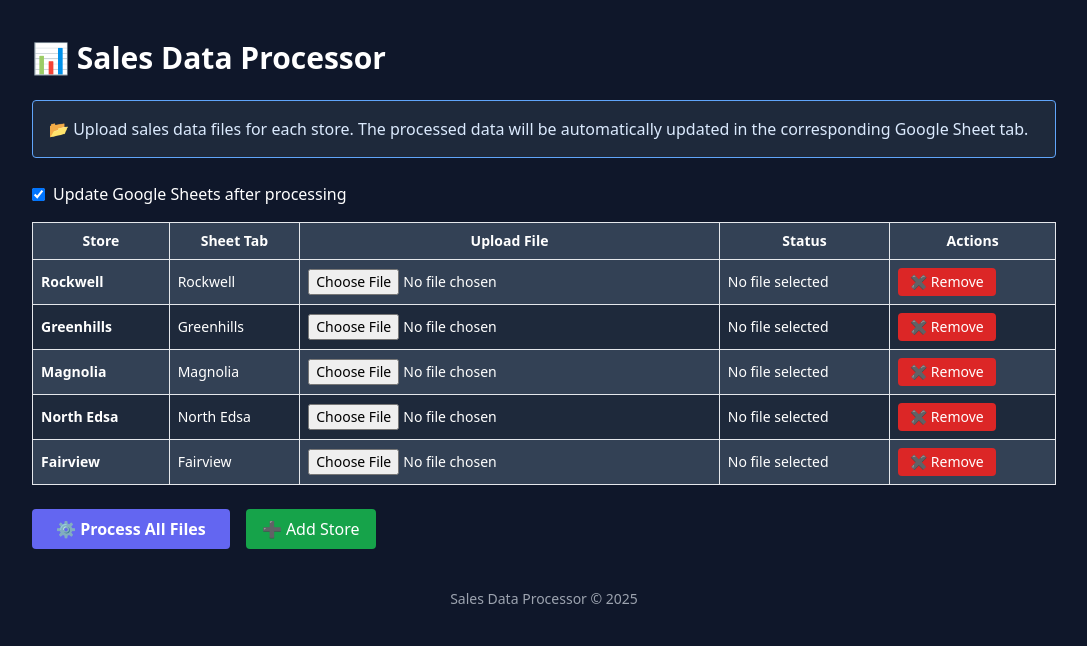
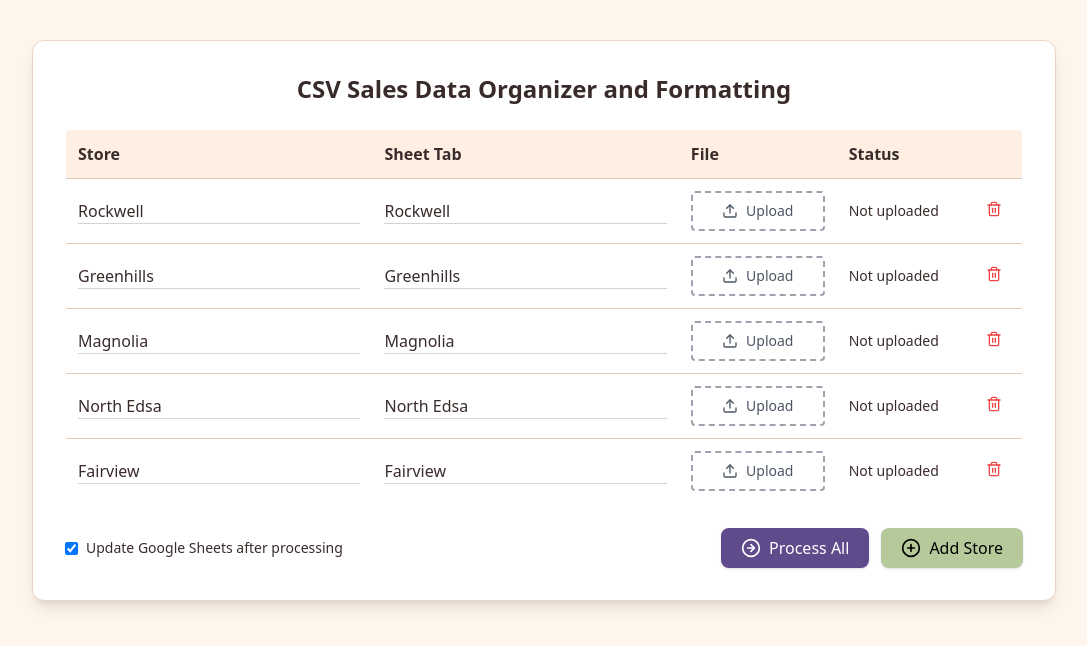
Before and after one commit to SpicyIcy00/DriveSalesTracker, a Next.js app: page / in a window 1280 px wide. Shown: the top 646 px of the page, without its empty margins (96-1183 px from the left). Built offline with nearby package versions, Linux system fonts and the light colour scheme.

Commit message:
🎨 Updated UI with warm theme and upload icon styling

```diff
--- a/package.json
+++ b/package.json
@@ -12,6 +12,7 @@
     "csv-parse": "^5.6.0",
     "formidable": "^3.5.2",
     "googleapis": "^148.0.0",
+    "lucide-react": "^0.486.0",
     "next": "13.4.19",
     "postcss": "^8.4.21",
     "react": "18.2.0",
--- a/pages/index.js
+++ b/pages/index.js
@@ -1,7 +1,5 @@
-// pages/index.js
-
 import React, { useState } from "react";
-import axios from "axios";
+import { Upload, PlusCircle, Trash2, ArrowRightCircle } from "lucide-react";
 
 const defaultStores = [
   { name: "Rockwell", tab: "Rockwell" },
@@ -12,128 +10,137 @@ const defaultStores = [
 ];
 
 export default function Home() {
-  const [stores, setStores] = useState(defaultStores);
-  const [statuses, setStatuses] = useState({});
-  const [autoUpdate, setAutoUpdate] = useState(true);
+  const [stores, setStores] = useState(defaultStores.map(store => ({ ...store, file: null, status: "Not uploaded" })));
+  const [updateSheets, setUpdateSheets] = useState(true);
 
-  const handleFileChange = (index, file) => {
-    const updated = [...stores];
-    updated[index].file = file;
-    setStores(updated);
-    setStatuses((prev) => ({ ...prev, [index]: "Ready" }));
+  const handleFileChange = (e, index) => {
+    const newStores = [...stores];
+    newStores[index].file = e.target.files[0];
+    newStores[index].status = "Ready to upload";
+    setStores(newStores);
   };
 
-  const processAll = async () => {
+  const handleProcess = async () => {
     for (let i = 0; i < stores.length; i++) {
       const store = stores[i];
       if (!store.file) continue;
+      const formData = new FormData();
+      formData.append("file", store.file);
+      formData.append("sheetTab", store.tab);
+      formData.append("update", updateSheets);
 
-      setStatuses((prev) => ({ ...prev, [i]: "Uploading..." }));
-      const formData = new FormData();
-      formData.append("store", store.name);
-      formData.append("file", store.file);
+      const res = await fetch("/api/upload", {
+        method: "POST",
+        body: formData,
+      });
 
-      try {
-        await axios.post("/api/upload", formData);
-        setStatuses((prev) => ({ ...prev, [i]: "✅ Success" }));
-      } catch (err) {
-        setStatuses((prev) => ({ ...prev, [i]: "❌ Failed" }));
-      }
+      const newStores = [...stores];
+      newStores[i].status = res.ok ? "Uploaded" : "Failed";
+      setStores(newStores);
     }
   };
 
-  const addStore = () => {
-    const name = prompt("Store name?");
-    const tab = prompt("Google Sheets tab name?");
-    if (name && tab) {
-      setStores([...stores, { name, tab }]);
-    }
+  const handleRemove = (index) => {
+    const newStores = stores.filter((_, i) => i !== index);
+    setStores(newStores);
   };
 
-  const deleteStore = (index) => {
-    const updated = [...stores];
-    updated.splice(index, 1);
-    setStores(updated);
-    const newStatuses = { ...statuses };
-    delete newStatuses[index];
-    setStatuses(newStatuses);
+  const handleAddStore = () => {
+    setStores([...stores, { name: "", tab: "", file: null, status: "Not uploaded" }]);
   };
 
   return (
-    <div className="min-h-screen bg-slate-900 text-white px-6 py-10">
-      <div className="max-w-5xl mx-auto">
-        <h1 className="text-3xl font-bold mb-6">📊 Sales Data Processor</h1>
+    <div className="min-h-screen bg-[#fef6ec] py-10 px-6 text-[#3a2b2b]">
+      <div className="max-w-5xl mx-auto bg-white border border-[#e9d5c9] rounded-xl shadow-lg p-8">
+        <h1 className="text-2xl font-bold text-center mb-6">CSV Sales Data Organizer and Formatting</h1>
 
-        <div className="bg-slate-800 border border-blue-400 text-blue-100 p-4 rounded mb-6">
-          📂 Upload sales data files for each store. The processed data will be automatically updated in the corresponding Google Sheet tab.
-        </div>
-
-        <label className="inline-flex items-center mb-4">
-          <input
-            type="checkbox"
-            checked={autoUpdate}
-            onChange={() => setAutoUpdate(!autoUpdate)}
-            className="mr-2"
-          />
-          Update Google Sheets after processing
-        </label>
-
-        <div className="overflow-x-auto">
-          <table className="min-w-full text-sm border border-slate-600">
-            <thead className="bg-slate-700">
-              <tr>
-                <th className="p-2 border">Store</th>
-                <th className="p-2 border">Sheet Tab</th>
-                <th className="p-2 border">Upload File</th>
-                <th className="p-2 border">Status</th>
-                <th className="p-2 border">Actions</th>
+        <table className="w-full border border-[#e5cab9] rounded overflow-hidden mb-6">
+          <thead>
+            <tr className="bg-[#fdf0e3] text-left">
+              <th className="p-3">Store</th>
+              <th className="p-3">Sheet Tab</th>
+              <th className="p-3">File</th>
+              <th className="p-3">Status</th>
+              <th className="p-3"></th>
             </tr>
           </thead>
           <tbody>
-              {stores.map((store, index) => (
-                <tr key={index} className="even:bg-slate-800 odd:bg-slate-700">
-                  <td className="p-2 border font-semibold">{store.name}</td>
-                  <td className="p-2 border">{store.tab}</td>
-                  <td className="p-2 border">
+            {stores.map((store, i) => (
+              <tr key={i} className="border-t border-[#e5cab9]">
+                <td className="p-3">
+                  <input
+                    className="bg-transparent border-b border-gray-300 w-full focus:outline-none"
+                    value={store.name}
+                    onChange={(e) => {
+                      const newStores = [...stores];
+                      newStores[i].name = e.target.value;
+                      setStores(newStores);
+                    }}
+                  />
+                </td>
+                <td className="p-3">
+                  <input
+                    className="bg-transparent border-b border-gray-300 w-full focus:outline-none"
+                    value={store.tab}
+                    onChange={(e) => {
+                      const newStores = [...stores];
+                      newStores[i].tab = e.target.value;
+                      setStores(newStores);
+                    }}
+                  />
+                </td>
+                <td className="p-3">
+                  <label className="flex items-center justify-center gap-2 px-4 py-2 border-2 border-dashed border-gray-400 rounded cursor-pointer text-sm text-gray-600 hover:bg-gray-100">
+                    <Upload className="w-4 h-4" />
+                    <span>{store.file ? store.file.name : "Upload"}</span>
                     <input
                       type="file"
-                      onChange={(e) => handleFileChange(index, e.target.files[0])}
-                      className="text-sm"
+                      accept=".csv,.xlsx,.xls"
+                      onChange={(e) => handleFileChange(e, i)}
+                      className="hidden"
                     />
+                  </label>
                 </td>
-                  <td className="p-2 border">{statuses[index] || "No file selected"}</td>
-                  <td className="p-2 border">
+                <td className="p-3 text-sm">{store.status}</td>
+                <td className="p-3">
                   <button
-                      onClick={() => deleteStore(index)}
-                      className="bg-red-600 hover:bg-red-700 text-white px-3 py-1 rounded"
+                    onClick={() => handleRemove(i)}
+                    className="text-red-500 hover:text-red-700"
                   >
-                      ✖ Remove
+                    <Trash2 className="w-4 h-4" />
                   </button>
                 </td>
               </tr>
             ))}
           </tbody>
         </table>
+
+        <div className="flex items-center justify-between">
+          <div className="flex items-center gap-2">
+            <input
+              type="checkbox"
+              className="form-checkbox rounded"
+              checked={updateSheets}
+              onChange={(e) => setUpdateSheets(e.target.checked)}
+            />
+            <span className="text-sm">Update Google Sheets after processing</span>
           </div>
 
-        <div className="mt-6 flex gap-4">
+          <div className="flex gap-3">
             <button
-            onClick={processAll}
-            className="bg-indigo-500 hover:bg-indigo-600 px-6 py-2 rounded text-white font-semibold"
+              onClick={handleProcess}
+              className="flex items-center gap-2 bg-[#5f4b8b] text-white px-5 py-2 rounded-lg shadow hover:bg-[#4c3a70]"
             >
-            ⚙️ Process All Files
+              <ArrowRightCircle className="w-5 h-5" /> Process All
             </button>
             <button
-            onClick={addStore}
-            className="bg-green-600 hover:bg-green-700 px-4 py-2 rounded text-white"
+              onClick={handleAddStore}
+              className="flex items-center gap-2 bg-[#b5c99a] text-black px-5 py-2 rounded-lg shadow hover:bg-[#a2b584]"
             >
-            ➕ Add Store
+              <PlusCircle className="w-5 h-5" /> Add Store
             </button>
           </div>
-
-        <footer className="mt-10 text-sm text-center text-gray-400">
-          Sales Data Processor © 2025
-        </footer>
+        </div>
       </div>
     </div>
   );
```
Also changed, not shown: 1 other file (tests, documents, lock files or other folders). Lines whose indentation alone changed are shown as unchanged.
